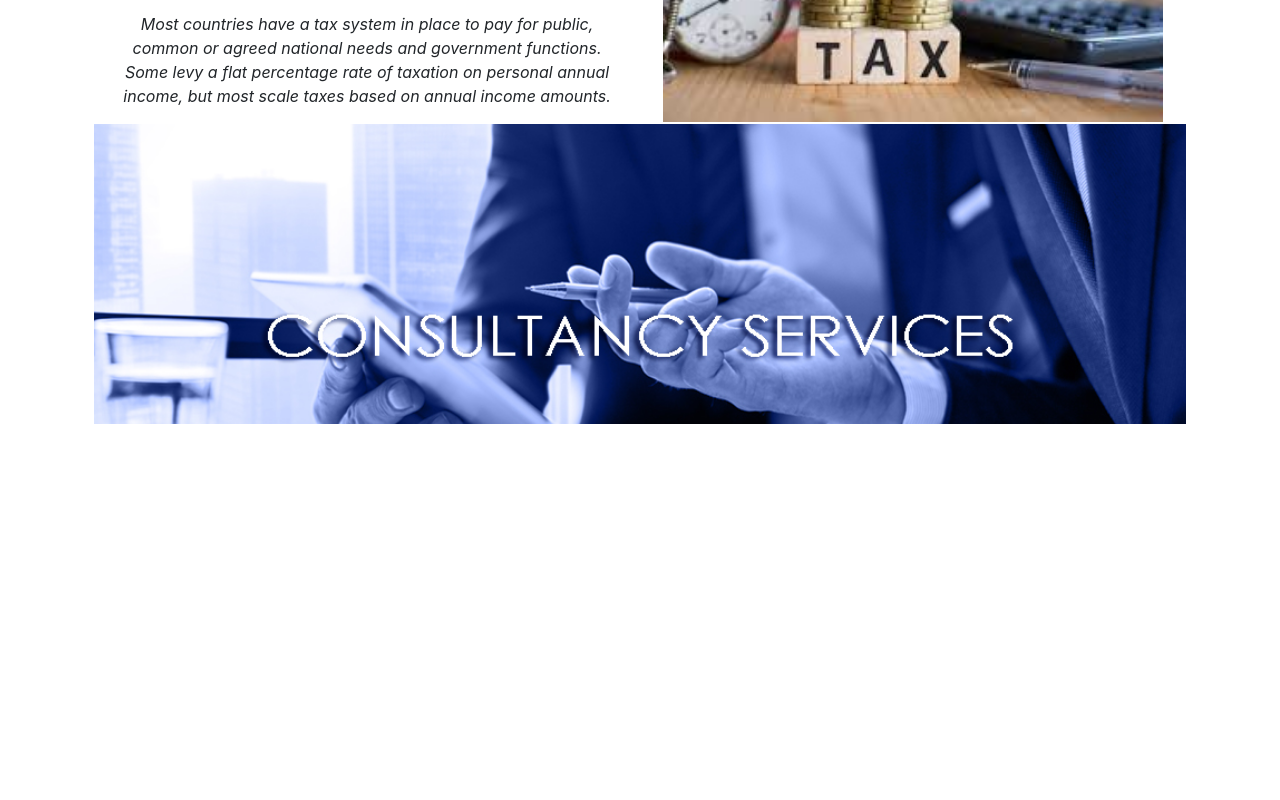
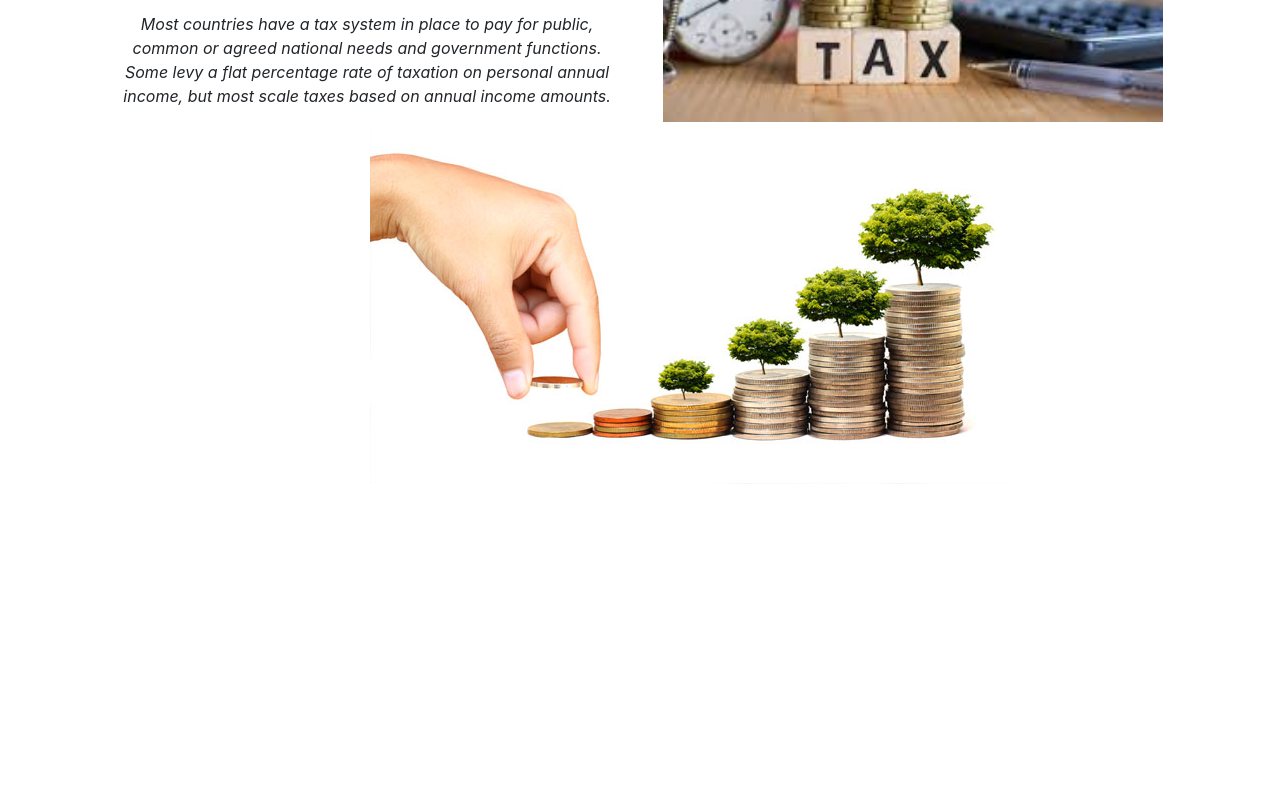
Before and after one commit to parinitha25/tax-and-Financial-consultancy, a React (Create React App) app: page /about in a window 1280 px wide. Shown: the part 620-1420 px from the top of the page. After the commit the page ends 1104 px from the top, so only its background shows below. Built offline with nearby package versions, Linux system fonts and the light colour scheme.

Commit message:
tday complete

```diff
--- a/src/Components/About.js
+++ b/src/Components/About.js
@@ -1,5 +1,6 @@
 import React, { Component } from 'react';
 import './CSS/About.css';
+import benifits from '../images/benifits.jpg';
 
 class About extends Component {
   render() {
@@ -31,7 +32,7 @@ class About extends Component {
         </div>
         <div className="row">
           <div className="col-xs-1 col-sm-1 col-md-1 col-lg-1"></div>
-          <div className="col-xs-10 col-sm-10 col-md-10 col-lg-10 backgroundb">
+          <div className="col-xs-10 col-sm-10 col-md-10 col-lg-10 ">
           <img  src={require('../images/benifits.jpg')} alt="Card image" className="bimg" />
           </div>
           <div className="col-xs-1 col-sm-1 col-md-1 col-lg-1"></div>
@@ -58,3 +59,4 @@ class About extends Component {
 }
 
 export default About;
+{/* <img src={logo} alt={"logo"} className='logo'></img> */}
--- a/src/Components/CSS/About.css
+++ b/src/Components/CSS/About.css
@@ -23,8 +23,8 @@
 }
 .readb{
     position: absolute;
-    top: 800px;
-    left: 100px;
+    top: 700px;
+    left: -100px;
     height: 50px;
     border:none;
     border-radius: 20px;
@@ -42,7 +42,7 @@
     height: 300px;
 }
 .bimg{
-    margin-top: 1000px;
+    /* margin-top: 100px; */
     margin-left: 100px;
 }
 .backgroundb{
```
